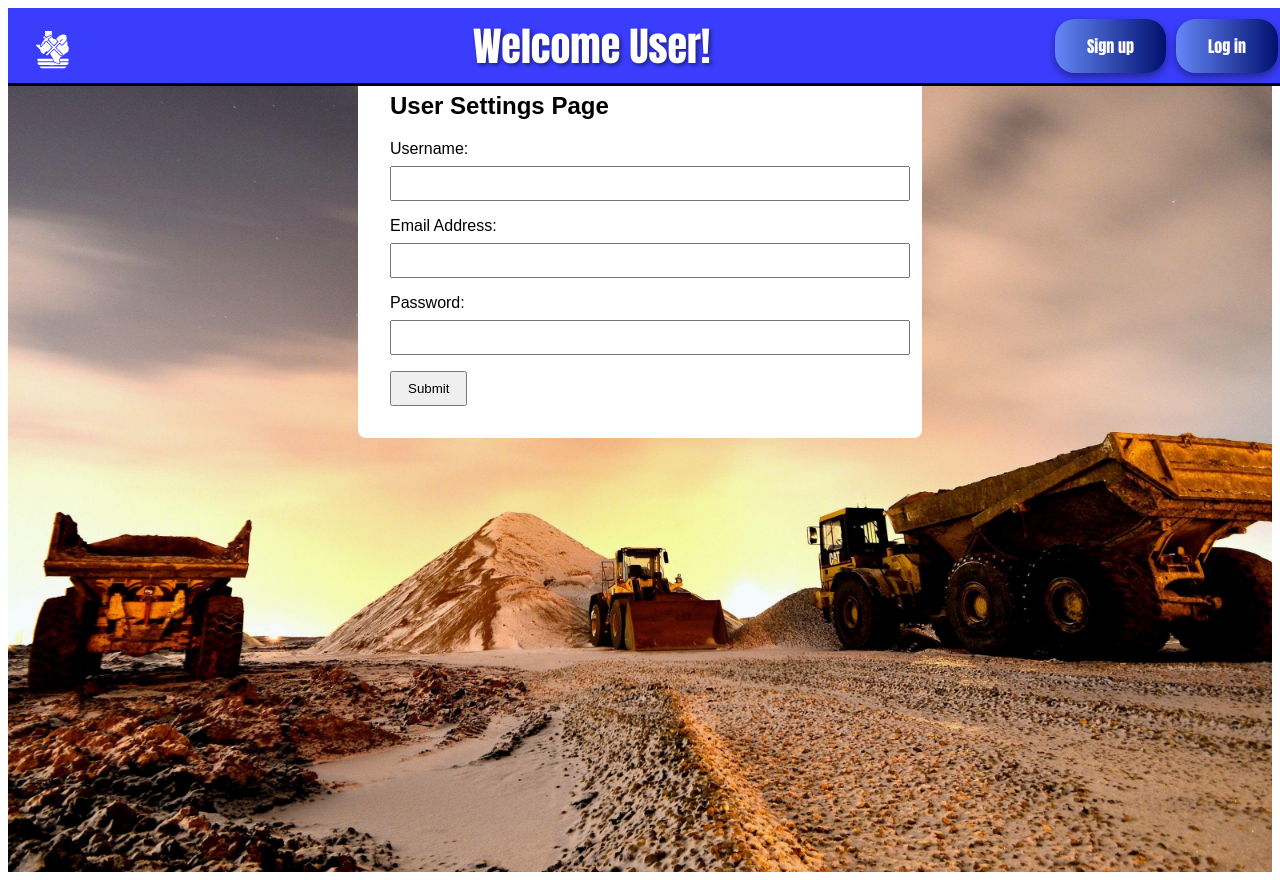
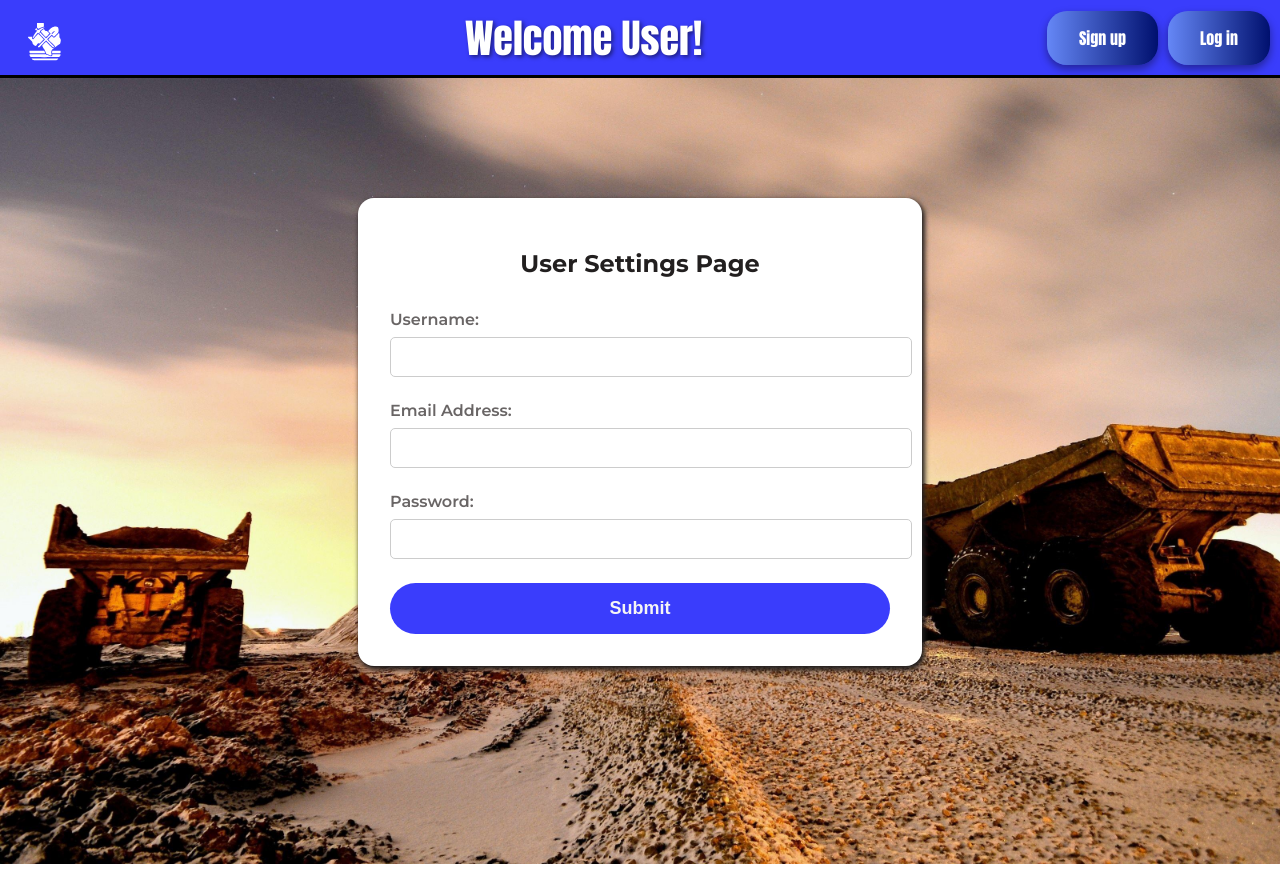
Before and after one commit to saadkhairullah/TXUML, a Next.js app in the folder tx-uml/: page /settings in a window 1280 px wide. Built offline with nearby package versions, Linux system fonts and the light colour scheme.

Commit message:
centered the buttons and made it look nice using Pier's style

```diff
--- a/tx-uml/app/settings/page.tsx
+++ b/tx-uml/app/settings/page.tsx
@@ -1,4 +1,4 @@
-"use client";
+'use client';
 
 import React, { useState } from 'react';
 
@@ -18,81 +18,142 @@ const Settings = () => {
   };
 
   return (
-    <div
-      style={{
-        backgroundImage: 'url("images/Ground.jpg")',
-        backgroundSize: 'cover',
-        backgroundPosition: 'center',
-        backgroundRepeat: 'no-repeat',
-        minHeight: '100vh',
-        padding: '2rem',
-        fontFamily: 'Arial, sans-serif',
-        backdropFilter: 'blur(4px)',
-        backgroundColor: 'rgba(255, 255, 255, 0.85)',
-      }}
-    >
-      <div
-        style={{
-          maxWidth: '500px',
-          margin: '0 auto',
-          backgroundColor: 'white',
-          padding: '2rem',
-          borderRadius: '8px',
-        }}
-      >
+    <>
+      <style>
+        {`
+        @import url("https://fonts.googleapis.com/css2?family=Montserrat:wght@400;600;700&display=swap");
+
+        body {
+          margin: 0;
+          padding: 0;
+          font-family: "Montserrat", sans-serif;
+        }
+
+        .settings-container {
+          display: flex;
+          align-items: center;
+          justify-content: center;
+          background-image: url("images/Ground.jpg");
+          background-size: cover;
+          background-position: center;
+          background-repeat: no-repeat;
+          min-height: 100vh;
+          padding: 2rem;
+          font-family: "Montserrat", sans-serif;
+          backdrop-filter: blur(4px);
+          background-color: rgba(255, 255, 255, 0.85);
+        }
+
+        .settings-box {
+          max-width: 500px;
+          width: 100%;
+          background-color: white;
+          padding: 2rem;
+          border-radius: 16px;
+          box-shadow: #221f1f 2px 3px 5px 1px;
+        }
+
+        h2 {
+          text-align: center;
+          color: #221f1f;
+          margin-bottom: 2rem;
+        }
+
+        .input-group {
+          margin-bottom: 1.5rem;
+        }
+
+        .input-group label {
+          display: block;
+          margin-bottom: 0.5rem;
+          font-weight: 600;
+          color: #696565;
+        }
+
+        .input-group input {
+          width: 100%;
+          padding: 10px;
+          border-radius: 5px;
+          font-size: 16px;
+          font-weight: 700; /* BOLD TEXT HERE */
+          border: 1px solid #ccc;
+          color: #221f1f;
+        }
+
+        .input-group input:focus {
+          outline: none;
+          border: 3px solid #3a3dfc;
+        }
+
+        .btn {
+          width: 100%;
+          padding: 15px;
+          background-color: #3a3dfc;
+          color: whitesmoke;
+          font-weight: 600;
+          border: none;
+          border-radius: 50px;
+          cursor: pointer;
+          font-size: 18px;
+          transition: all 0.3s ease-in-out;
+        }
+
+        .btn:hover {
+          background-color: rgb(94, 97, 255);
+          box-shadow: 0 2px 10px rgba(0, 0, 0, 0.1);
+        }
+
+        .btn:active {
+          background-color: rgb(6, 10, 241);
+          box-shadow: inset 0 2px 10px rgba(0, 0, 0, 0.1);
+        }
+      `}
+      </style>
+
+      <div className="settings-container">
+        <div className="settings-box">
           <h2>User Settings Page</h2>
           <form onSubmit={handleSubmit}>
-          {/* Username Field */}
-          <div style={{ marginBottom: '1rem' }}>
-            <label htmlFor="username" style={{ display: 'block', marginBottom: '0.5rem' }}>
-              Username:
-            </label>
+            <div className="input-group">
+              <label htmlFor="username">Username:</label>
               <input
                 type="text"
                 id="username"
                 name="username"
                 value={username}
                 onChange={(e) => setUsername(e.target.value)}
-              style={{ width: '100%', padding: '0.5rem' }}
               />
             </div>
 
-          {/* Email Field */}
-          <div style={{ marginBottom: '1rem' }}>
-            <label htmlFor="email" style={{ display: 'block', marginBottom: '0.5rem' }}>
-              Email Address:
-            </label>
+            <div className="input-group">
+              <label htmlFor="email">Email Address:</label>
               <input
                 type="email"
                 id="email"
                 name="email"
                 value={email}
                 onChange={(e) => setEmail(e.target.value)}
-              style={{ width: '100%', padding: '0.5rem' }}
               />
             </div>
 
-          {/* Password Field */}
-          <div style={{ marginBottom: '1rem' }}>
-            <label htmlFor="password" style={{ display: 'block', marginBottom: '0.5rem' }}>
-              Password:
-            </label>
+            <div className="input-group">
+              <label htmlFor="password">Password:</label>
               <input
                 type="password"
                 id="password"
                 name="password"
                 value={password}
                 onChange={(e) => setPassword(e.target.value)}
-              style={{ width: '100%', padding: '0.5rem' }}
               />
             </div>
 
-          <button type="submit" style={{ padding: '0.5rem 1rem' }}>
+            <button type="submit" className="btn">
               Submit
             </button>
           </form>
         </div>
       </div>
+    </>
   );
 };
 
```
Lines whose indentation alone changed are shown as unchanged.
